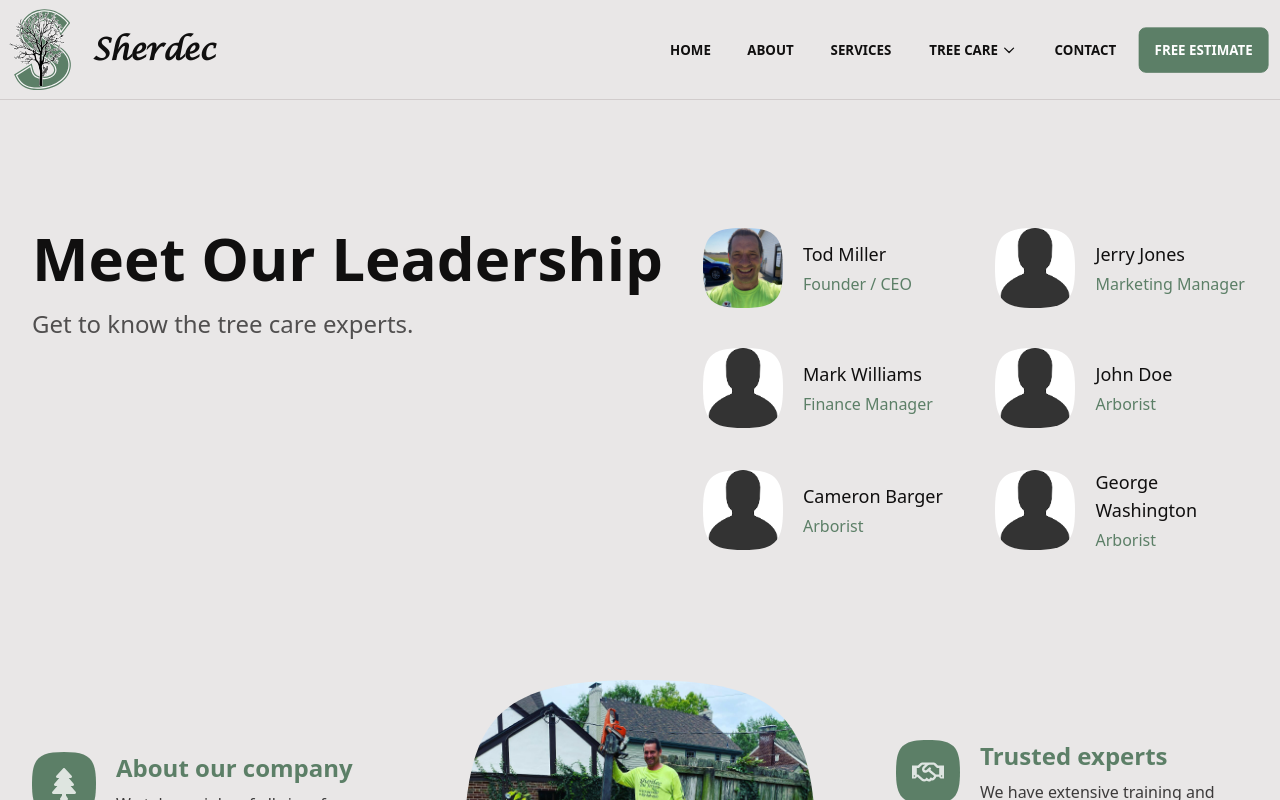
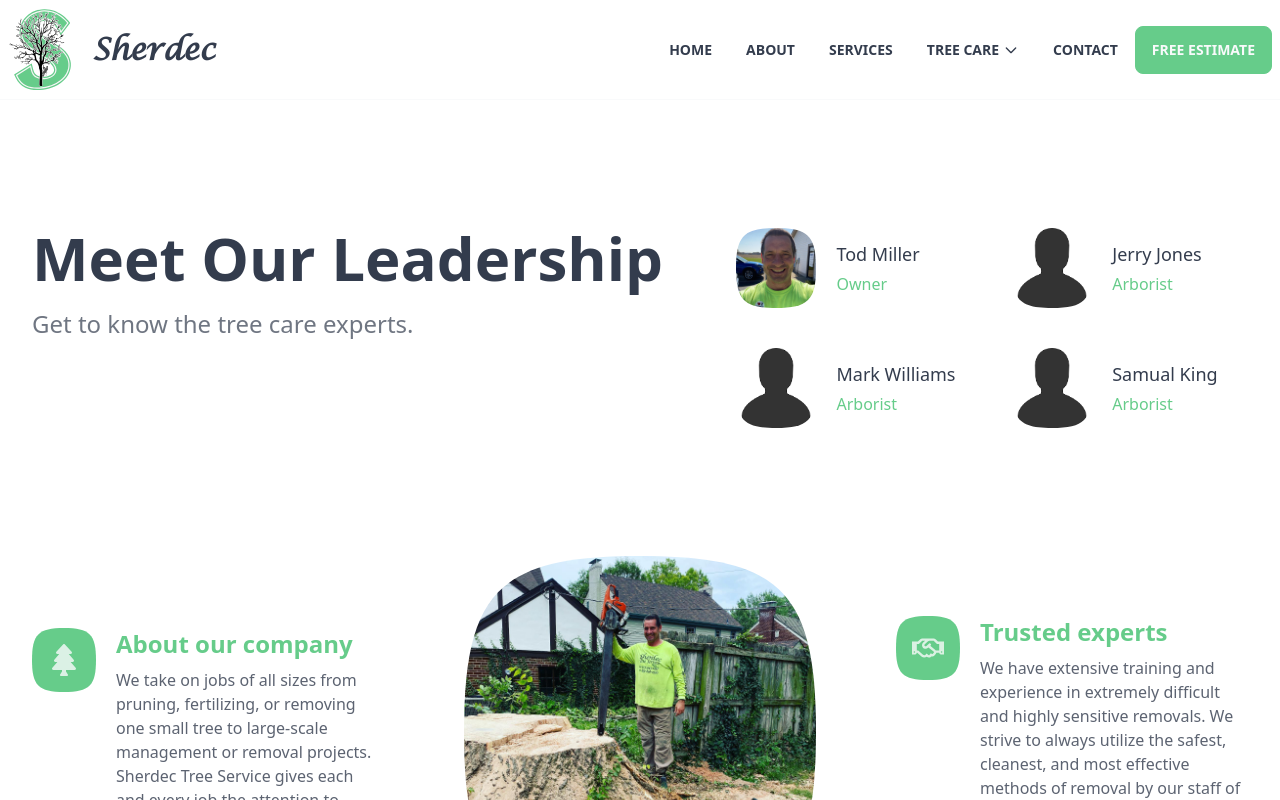
Before and after one commit to raymondkneipp/Sherdec, a Next.js app: page /about in a window 1280 px wide. Built offline with nearby package versions, Linux system fonts and the light colour scheme.

Commit message:
Changed theme and removed 2 leaders

```diff
--- a/components/about/Leadership.jsx
+++ b/components/about/Leadership.jsx
@@ -14,33 +14,19 @@ const Leadership = () => {
 				</p>
 			</div>
 			<div className="grid grid-cols-1 md:grid-cols-2 justify-items-start gap-10">
-        <LeadershipItem
-          name="Tod Miller"
-          title="Founder / CEO"
-          image="tod.jpg"
-        />
+				<LeadershipItem name="Tod Miller" title="Owner" image="tod.jpg" />
 				<LeadershipItem
 					name="Jerry Jones"
-          title="Marketing Manager"
+					title="Arborist"
 					image="placeholder.png"
 				/>
 				<LeadershipItem
 					name="Mark Williams"
-          title="Finance Manager"
-          image="placeholder.png"
-        />
-        <LeadershipItem
-          name="John Doe"
 					title="Arborist"
 					image="placeholder.png"
 				/>
 				<LeadershipItem
-          name="Cameron Barger"
-          title="Arborist"
-          image="placeholder.png"
-        />
-        <LeadershipItem
-          name="George Washington"
+					name="Samual King"
 					title="Arborist"
 					image="placeholder.png"
 				/>
--- a/pages/_document.js
+++ b/pages/_document.js
@@ -8,7 +8,7 @@ class MyDocument extends Document {
 
 	render() {
 		return (
-      <Html data-theme="garden" lang="en">
+			<Html data-theme="emerald" lang="en">
 				<Head>
 					<meta charSet="utf-8" />
 
```
Also changed, not shown: 1 other file (tests, documents, lock files or other folders). Lines whose indentation alone changed are shown as unchanged.
